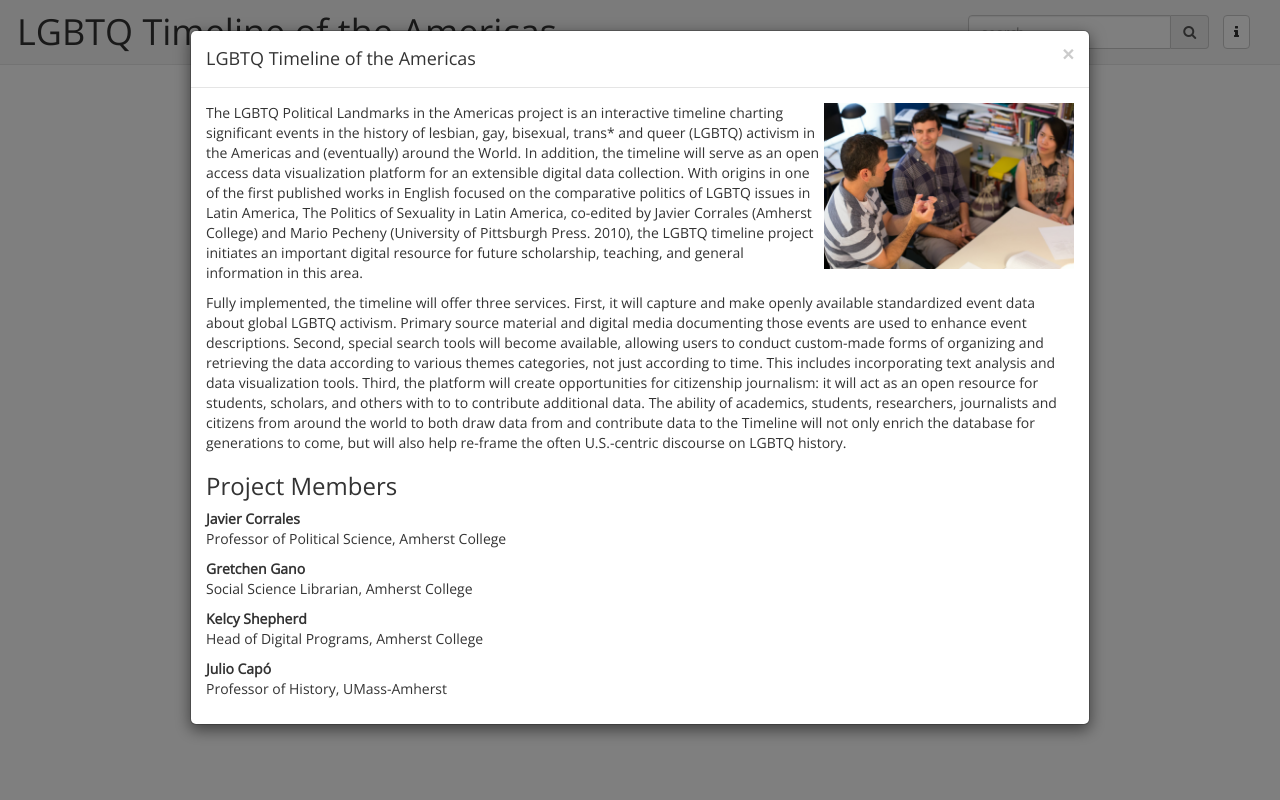
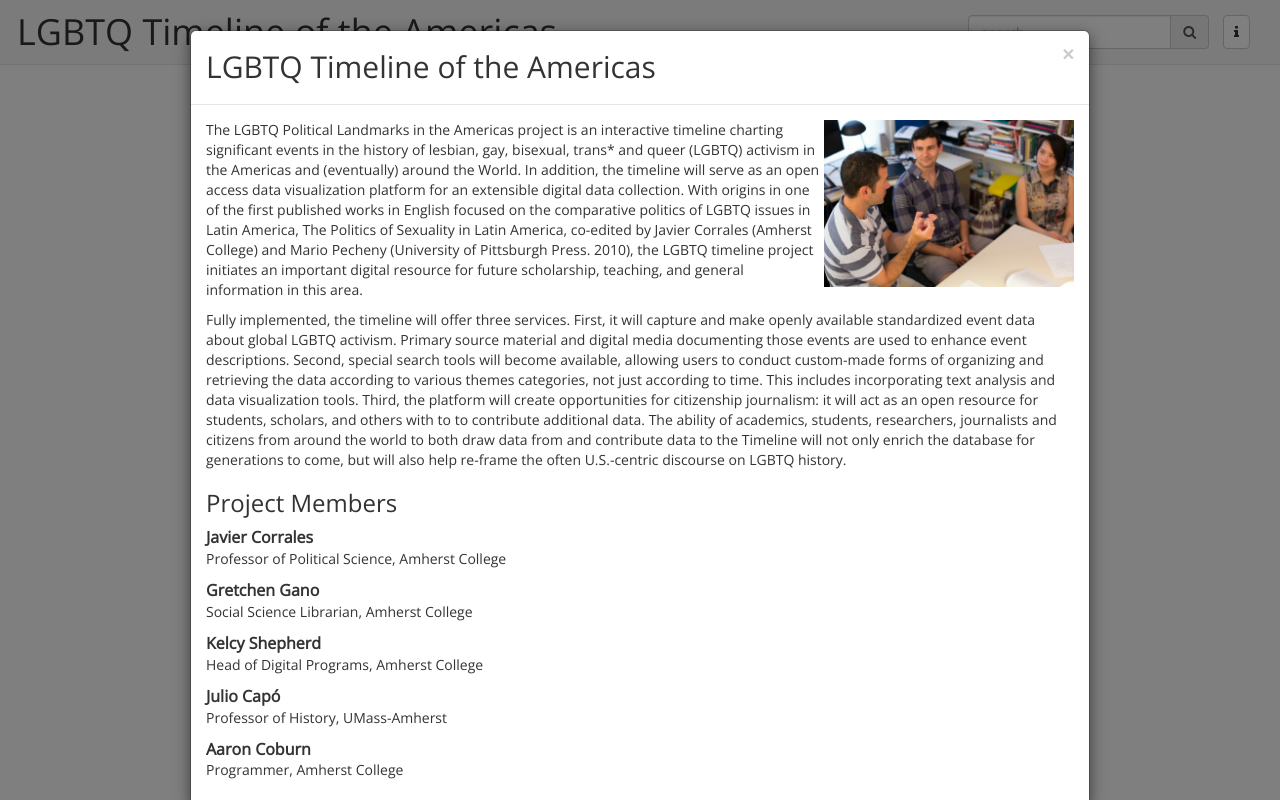
Before and after one commit to acoburn/timeline, a website: page index.html in a window 1280 px wide. Both pictures are taken after a click on the element 1236 px from the left and 32 px from the top of the page. Drawn offline with nearby package versions, Linux system fonts and the light colour scheme; no server answers.

Commit message:
minor interface edits

```diff
--- a/index.html
+++ b/index.html
@@ -24,7 +24,7 @@
       <div class="modal-dialog">
         <div class="modal-content">
           <div class="modal-header">
-            <button type="button" class="close" data-dismiss="modal" aria-label="Close"><span aria-hidden="true">&times;</span></button>
+            <button type="button" class="close pull-right" data-dismiss="modal" aria-label="Close"><span aria-hidden="true">&times;</span></button>
             <h2>{{title}}</h2>
           </div>
           <div class="modal-body">
@@ -124,7 +124,7 @@
         <div class="modal-content">
           <div class="modal-header">
             <button type="button" class="close" data-dismiss="modal" aria-label="Close"><span aria-hidden="true">&times;</span></button>
-            <h4 class="modal-title">LGBTQ Timeline of the Americas</h4>
+            <h2 class="modal-title">LGBTQ Timeline of the Americas</h2>
           </div>
           <div class="modal-body">
             <img src="img/team-picture.jpg" alt="Team picture" class="pull-right">
@@ -133,17 +133,20 @@
             <p>Fully implemented, the timeline will offer three services.  First, it will capture and make openly available standardized event data about global LGBTQ activism. Primary source material and digital media documenting those events are used to enhance event descriptions. Second, special search tools will become available, allowing users to conduct custom-made forms of organizing and retrieving the data according to various themes categories, not just according to time.  This includes incorporating text analysis and data visualization tools.  Third, the platform will create opportunities for citizenship journalism:  it will act as an open resource for students, scholars, and others with to to contribute additional data.  The ability of academics, students, researchers, journalists and citizens from around the world to both draw data from and contribute data to the Timeline will not only enrich the database for generations to come, but will also help  re-frame the often U.S.-centric discourse on LGBTQ history.</p>
 
             <h3>Project Members</h3>
-            <p><b>Javier Corrales</b><br>
+            <p><strong>Javier Corrales</strong><br>
             Professor of Political Science, Amherst College</p>
 
-            <p><b>Gretchen Gano</b><br>
+            <p><strong>Gretchen Gano</strong><br>
             Social Science Librarian, Amherst College</p>
 
-            <p><b>Kelcy Shepherd</b><br>
+            <p><strong>Kelcy Shepherd</strong><br>
             Head of Digital Programs, Amherst College</p>
 
-          <p><b>Julio Capó</b><br>
+            <p><strong>Julio Capó</strong><br>
             Professor of History, UMass-Amherst</p>
+
+            <p><strong>Aaron Coburn</strong><br>
+            Programmer, Amherst College</p>
           </div>
         </div>
       </div>
--- a/less/styles.less
+++ b/less/styles.less
@@ -94,7 +94,7 @@
     top: 0;
     width: 100%;
     height: 85%;
-    padding: 70px 3% 0 3%;
+    padding: 70px 5% 0 5%;
 }
 
 #prev, #next {
@@ -138,13 +138,16 @@
   }
   p {
     font-size: 14px;
-    }
+  }
+  strong {
+    font-size: 16px;
+  }
 }
 
 
 .tooltip {
   line-height: 1.5;
-  max-width: 250px;
+  max-width: 200px;
   z-index: 1039;
   font-weight: bold;
   padding: 4px;
@@ -185,7 +188,7 @@
 #summary {
     position: absolute;
     bottom: 0;
-    width: 92%;
+    width: 90%;
     margin: 0 4%;
     height: 15%;
     .brush {
@@ -199,15 +202,22 @@
    h2 {
      font-weight: 900;
      font-size: 18px;
+     margin: 5px 0;
    }
    h3 {
     font-weight: 700;
     font-size: 15px;
    }
    p {
-     padding: 10px 0;
+     padding: 0;
      font-weight: 400;
      font-size: 14px;
+   }
+   .caption {
+       p {
+            font-size: 12px;
+        }
+        padding-bottom: 0;
    }
    .thumbnail {
        max-width: 40%;
@@ -255,6 +265,7 @@
     }
 
    .description {
+     padding-top: 10px;
      white-space: pre-line;
    }
 
```
Also changed, not shown: css/styles.min.css.
